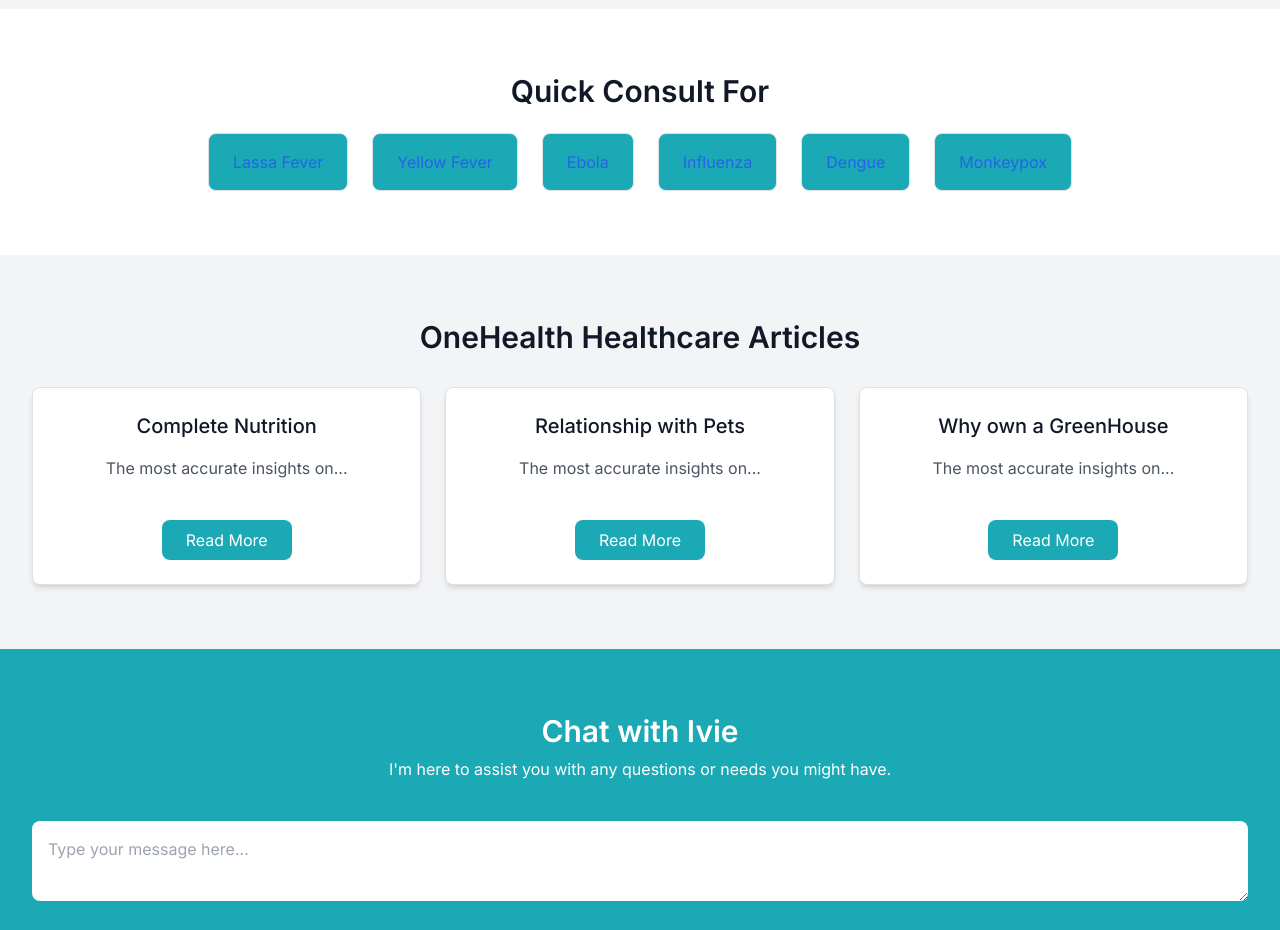
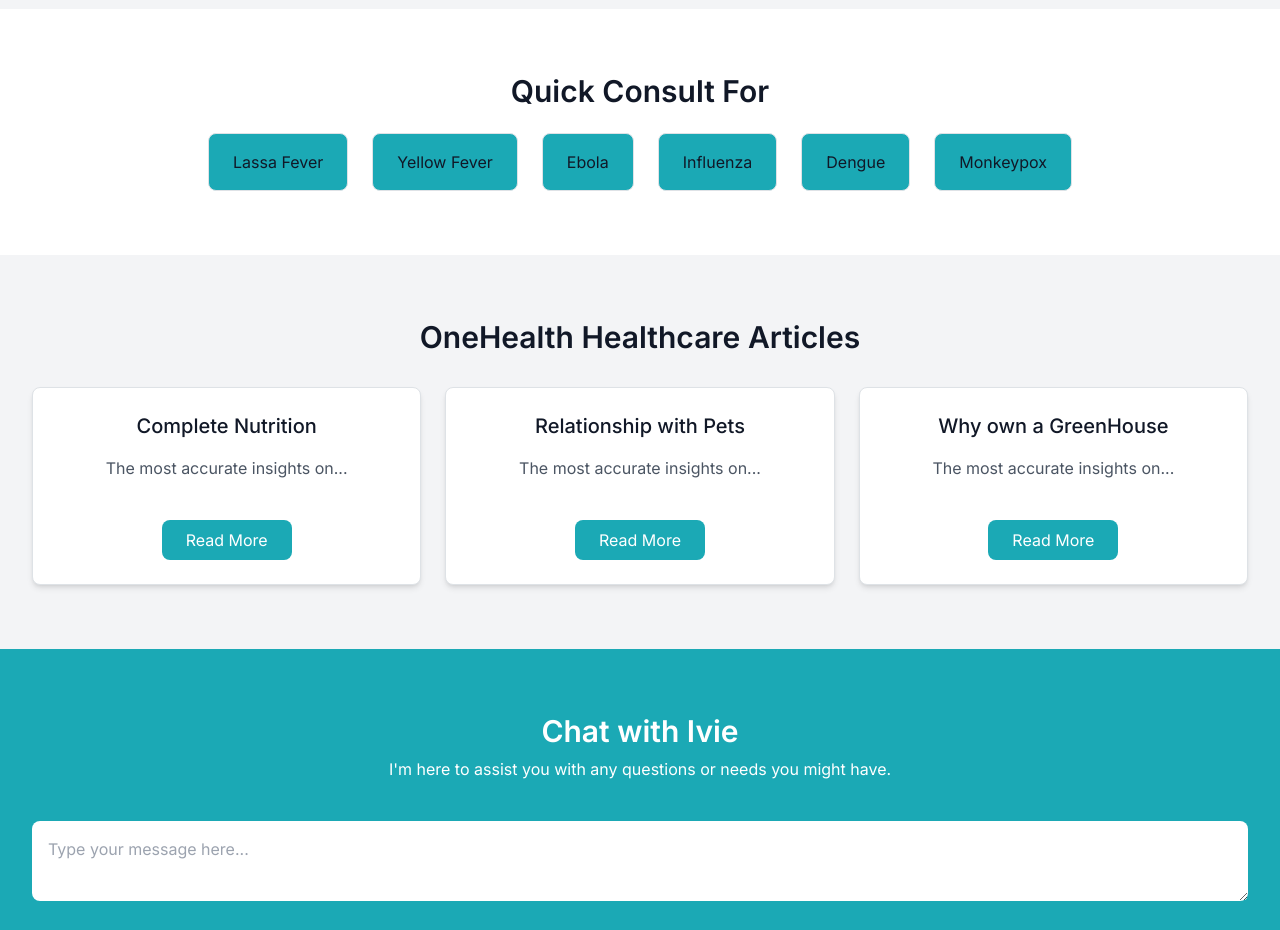
Before and after one commit to gentleokhai/onehealth, a React (Create React App) app: page / in a window 1280 px wide. Shown: the part 1800-2730 px from the top of the page. Built offline with nearby package versions, Linux system fonts and the light colour scheme.

Commit message:
Feat: Latest

```diff
--- a/src/components/Contact.jsx
+++ b/src/components/Contact.jsx
@@ -28,7 +28,7 @@ const Contact = () => {
           ].map((item, index) => (
             <div key={index} className="flex items-start gap-4">
               <div className="w-16 h-16 flex items-center justify-center rounded-full bg-white shadow-md">
-                <item.icon className="text-teal-500" size={32} />
+                <item.icon className="text-teal-500" size={40} />
               </div>
               <div>
                 <h3 className="text-2xl font-semibold">{item.title}</h3>
--- a/src/components/Home.jsx
+++ b/src/components/Home.jsx
@@ -63,7 +63,7 @@ const Home = () => {
         <h2 className="text-3xl font-semibold">Quick Consult For</h2>
         <div className="flex flex-wrap justify-center gap-4 mt-6">
           {['Lassa Fever', 'Yellow Fever', 'Ebola', 'Influenza', 'Dengue', 'Monkeypox'].map((disease) => (
-            <button key={disease} className="px-6 py-3 border border-blue-600 text-blue-600 rounded-lg hover: bg-[#1BA9B5] hover:text-white">
+            <button key={disease} className="px-6 py-3 border border-blue-600 text-white-600 rounded-lg hover: bg-[#1BA9B5] hover:text-white">
               {disease}
             </button>
           ))}
```
Also changed, not shown: 1 other file (tests, documents, lock files or other folders).
